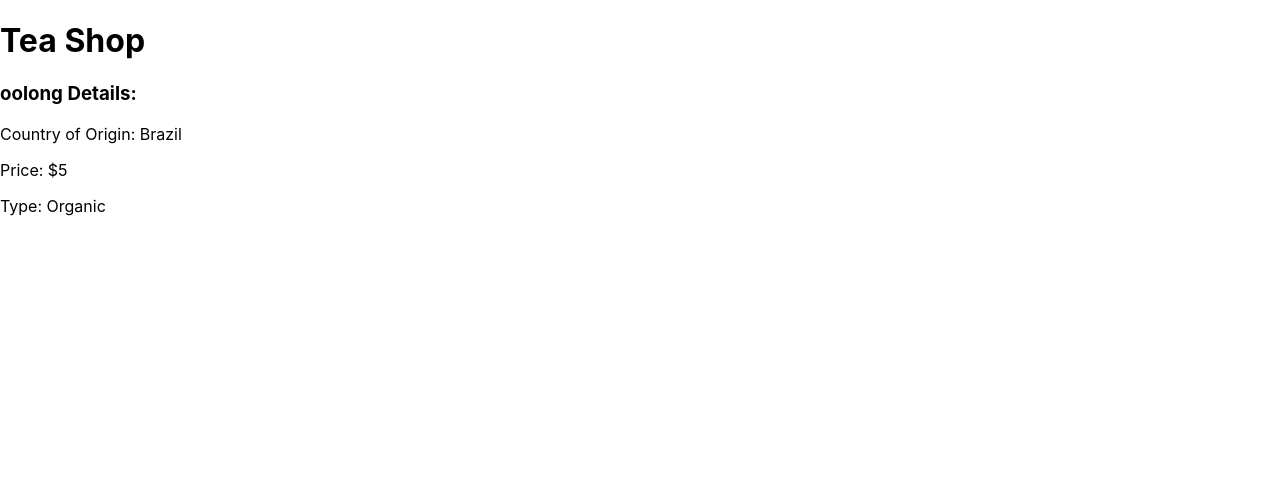
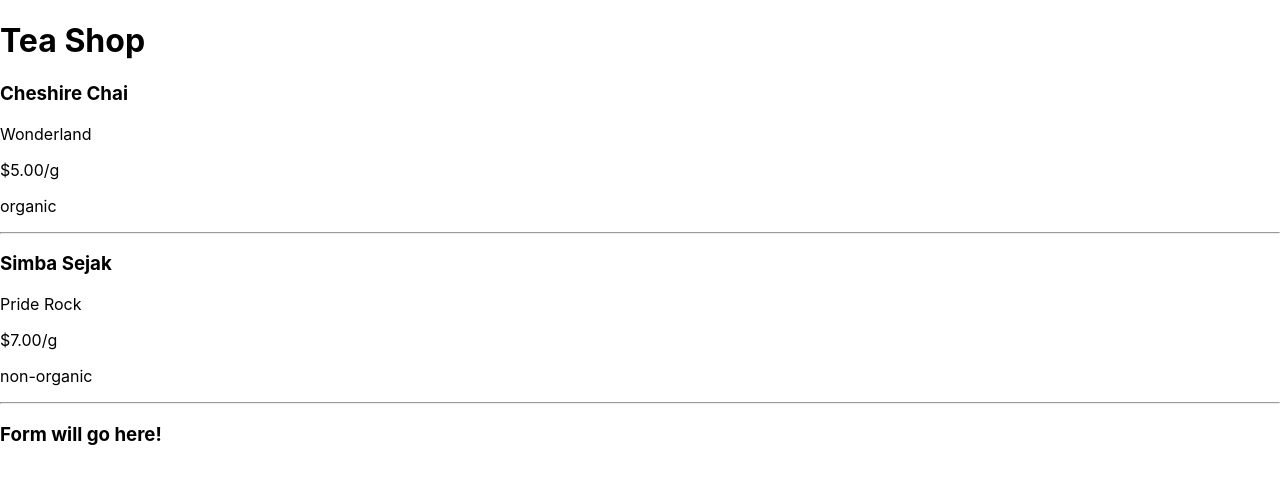
Before and after one commit to Schmelzberry/TeaShop, a React (Create React App) app: page / in a window 1280 px wide. Shown: the top 484 px of the page. Built offline with nearby package versions, Linux system fonts and the light colour scheme.

Commit message:
add teaControl and NewTeaForm components

```diff
--- a/src/components/App.js
+++ b/src/components/App.js
@@ -1,6 +1,6 @@
 import React from "react";
 import Header from "./Header";
-import TeaList from "./TeaList";
+import TeaControl from "./TeaControl";
 
 
 
@@ -8,7 +8,7 @@ function App() {
   return (
     <React.Fragment>
       <Header />
-      <TeaList />
+      <TeaControl />
     </React.Fragment>
   );
 }
--- /dev/null
+++ b/src/components/NewTeaForm.js
@@ -0,0 +1,11 @@
+import React from "react";
+
+function NewTeaForm(props){
+  return(
+    <React.Fragment>
+      <h3>Form will go here!</h3>
+    </React.Fragment>
+  );
+}
+
+export default NewTeaForm;
--- a/src/components/Tea.js
+++ b/src/components/Tea.js
@@ -1,15 +1,23 @@
 import React from "react";
+import PropTypes from "prop-types";
 
-function Tea(){
-  const tea1 = 'oolong'
+function Tea(props){
   return (
     <React.Fragment>
-      <h3>{tea1} Details:</h3>
-      <p>Country of Origin: Brazil</p>
-      <p>Price: $5</p>
-      <p>Type: Organic</p>
+      <h3>{props.name}</h3>
+      <p>{props.origin}</p>
+      <p>{props.price}</p>
+      <p>{props.type}</p>
+      <hr/>
     </React.Fragment>
-  )
+  );
 }
 
+Tea.propTypes = {
+  name: PropTypes.string.isRequired,
+  origin: PropTypes.string.isRequired,
+  price: PropTypes.string.isRequired,
+  type: PropTypes.string,
+};
+
 export default Tea;
--- /dev/null
+++ b/src/components/TeaControl.js
@@ -0,0 +1,24 @@
+import React  from "react";
+import NewTeaForm from './NewTeaForm'
+import TeaList from "./TeaList";
+
+
+class TeaControl extends React.Component {
+
+  constructor(props){
+    super(props);
+    this.state = {};
+  }
+
+  render(){
+    return (
+      <React.Fragment>
+        <TeaList/>
+        <NewTeaForm/>
+      </React.Fragment>
+    );
+  }
+
+}
+
+export default TeaControl;
--- a/src/components/TeaList.js
+++ b/src/components/TeaList.js
@@ -3,7 +3,20 @@ import Tea from "./Tea";
 
 function TeaList() {
   return (
-    < Tea/>
+    <React.Fragment>
+      < Tea
+      name="Cheshire Chai"
+      origin="Wonderland"
+      price="$5.00/g"
+      type="organic"
+      />
+      < Tea
+      name="Simba Sejak"
+      origin="Pride Rock"
+      price="$7.00/g"
+      type="non-organic"
+      />
+    </React.Fragment>
   );
 }
 export default TeaList;
```
